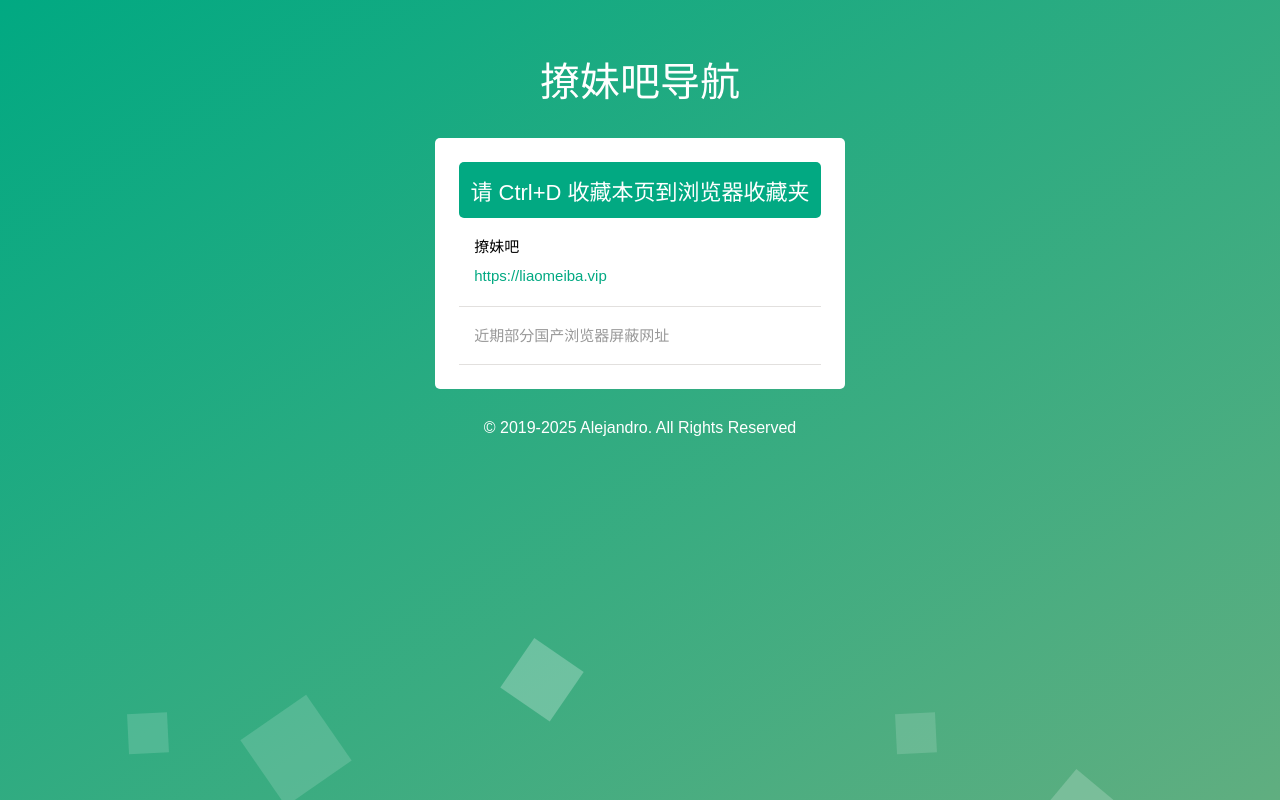
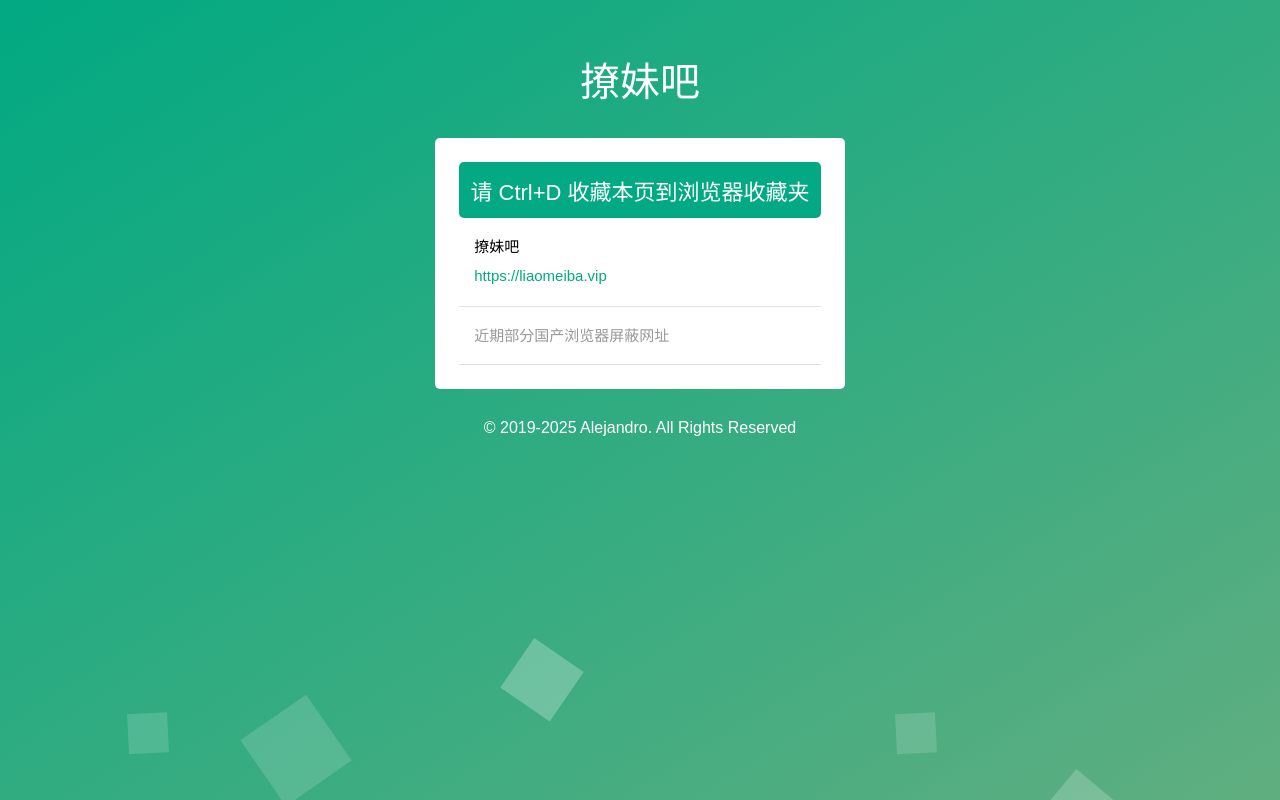
Before and after one commit to konglquan/liaomeiba, a plain HTML site: page index.html in a window 1280 px wide. Drawn offline with Linux system fonts and the light colour scheme.

Commit message:
Update index.html

```diff
--- a/index.html
+++ b/index.html
@@ -9,7 +9,7 @@
 	<meta name="viewport" content="width=device-width, initial-scale=1, shrink-to-fit=no">
 	<link rel="shortcut icon"
 		href="https://avatars3.githubusercontent.com/u/38198082?s=460&u=e2da43cada61d365f96c9b280d46482e7b2510b8&v=4" />
-	<title>撩妹吧导航页面</title>
+	<title>撩妹吧导航</title>
 	<meta name="keywords" content="Alejandro" />
 	<meta name="description" content="Alejandro" />
 	<style>
@@ -512,7 +512,7 @@
 	<div id="all">
 		<div class="wrapper">
 			<div class="main">
-				<h1>撩妹吧导航</h1>
+				<h1>撩妹吧</h1>
 				<div class="content">
 					<div class="content-top">
 						<h2>请 Ctrl+D 收藏本页到浏览器收藏夹</h2>
```
